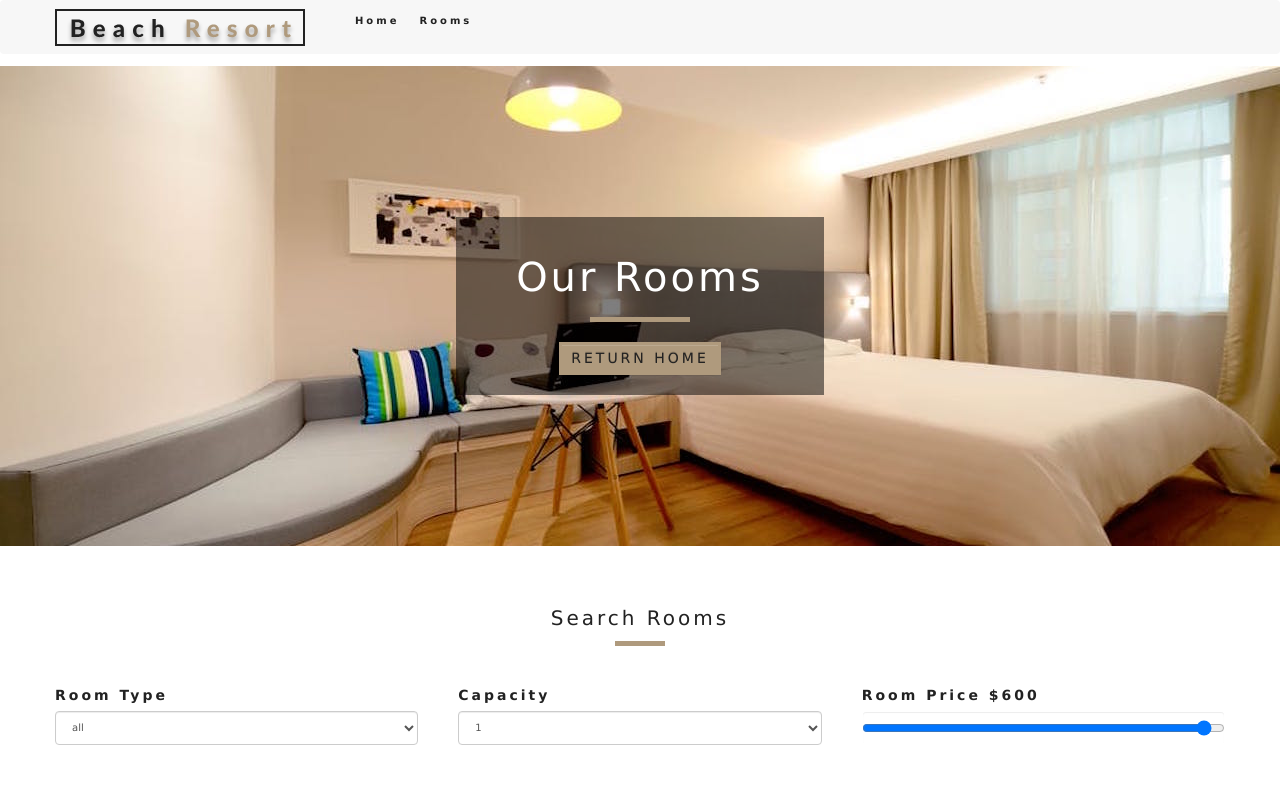
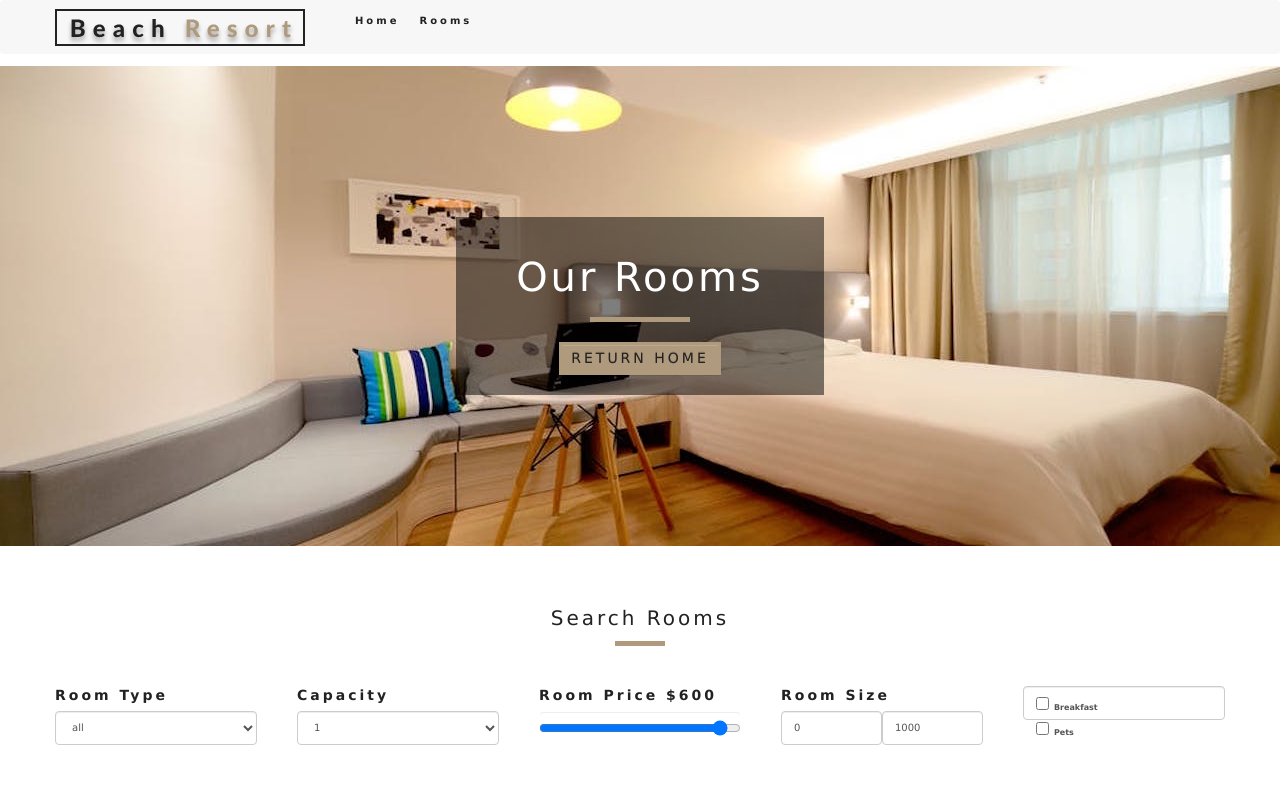
Before and after one commit to DipaShaha/Beach-Resort-App-Using-ReactJS, a React (Create React App) app: page /rooms in a window 1280 px wide. Shown: the top 800 px of the page. Built offline with nearby package versions, Linux system fonts and the light colour scheme.

Commit message:
Search Filter Size, breakfast ,pets

```diff
--- a/src/Context.js
+++ b/src/Context.js
@@ -60,7 +60,7 @@
 
 handleChange=(event)=>{
  const target=event.target;
- const value=event.type==="checkbox"?target.checked:target.value;
+ const value=target.type==="checkbox"?target.checked:target.value;
 
  const name=event.target.name;
  this.setState({
@@ -94,6 +94,18 @@
 
     tempRooms=tempRooms.filter(room=>room.price<=price);
 
+    // filter by size
+     tempRooms=tempRooms.filter(room=>room.size>=minSize && room.size<=maxSize);
+
+    // filter by breakfast
+    if(breakfast){
+     tempRooms=tempRooms.filter(room=>room.breakfast===true);
+    }
+
+    // filter by pets
+    if(pets){
+     tempRooms=tempRooms.filter(room=>room.pets===true);
+    }
 
     //set state
     this.setState({sortedRooms:tempRooms})
--- a/src/components/RoomsFilter.js
+++ b/src/components/RoomsFilter.js
@@ -67,6 +67,33 @@
 					 onChange={handleChange}
 					/>
 				</div>
+				<div className="form-group">
+					<label htmlFor="size">Room Size</label>
+					<div className="size-inputs">
+						<input type="number" name="minSize" id="size" className="form-control"
+						value={minSize} onChange={handleChange}
+						/>
+						<input type="number" name="maxSize" id="size" className="form-control"
+						value={maxSize} onChange={handleChange}
+						/>
+					</div>
+				</div>
+				<div className="form-control">
+					<div className="single-extra">
+						<input type="checkbox" name="breakfast" id="breakfast"
+						checked={breakfast}
+						onChange={handleChange}
+						/>
+						<label htmlFor="breakfast"> Breakfast </label>
+					</div>
+					<div className="single-extra">
+						<input type="checkbox" name="pets" id="pets"
+						checked={pets}
+						onChange={handleChange}
+						/>
+						<label htmlFor="pets"> Pets </label>
+					</div>
+				</div>
 			</form>
 
 		</section>
```
